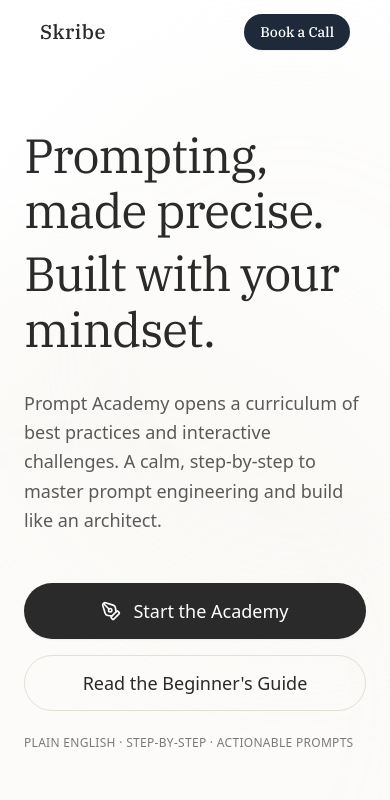
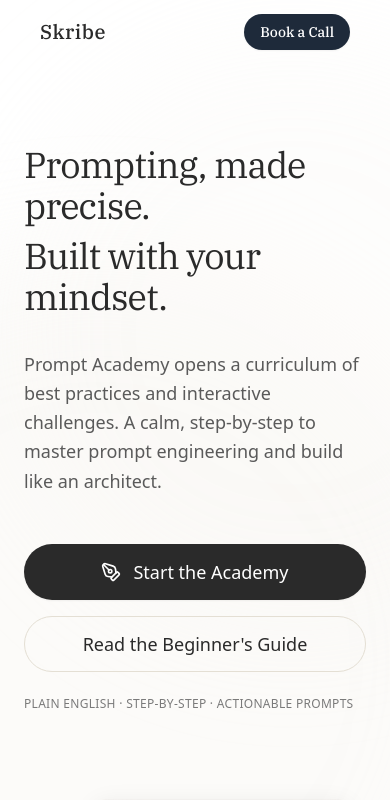
Before and after one commit to HenriquesPontes/Prompt-Academy, a Next.js app: page / in a window 390 px wide. Shown: the top 800 px of the page. Built offline with nearby package versions, Linux system fonts and the light colour scheme.

Commit message:
Fix mobile layout and resolve Stripe apiVersion build error

```diff
--- a/app/api/checkout/route.ts
+++ b/app/api/checkout/route.ts
@@ -2,7 +2,7 @@
 import Stripe from 'stripe';
 
 const stripe = new Stripe(process.env.STRIPE_SECRET_KEY || '', {
-  apiVersion: '2025-01-27.acacia',
+  apiVersion: '2026-07-29.dahlia',
 });
 
 export async function POST(req: Request) {
--- a/app/api/verify-session/route.ts
+++ b/app/api/verify-session/route.ts
@@ -2,7 +2,7 @@
 import Stripe from 'stripe';
 
 const stripe = new Stripe(process.env.STRIPE_SECRET_KEY || '', {
-  apiVersion: '2025-01-27.acacia',
+  apiVersion: '2026-07-29.dahlia',
 });
 
 export async function GET(req: Request) {
--- a/app/page.tsx
+++ b/app/page.tsx
@@ -20,7 +20,7 @@
       </header>
 
       {/* Main Content */}
-      <main className="mx-auto flex min-h-screen w-full max-w-[100rem] items-center px-6 sm:px-10 py-24">
+      <main className="mx-auto flex min-h-screen w-full max-w-[100rem] items-start lg:items-center px-6 sm:px-10 pt-28 pb-16 lg:py-24">
         <div className="grid w-full grid-cols-1 items-center gap-12 lg:grid-cols-[minmax(0,1.2fr)_minmax(40rem,1fr)] lg:gap-20 mt-8 lg:mt-0 relative z-10">
 
           {/* Left Column: Visual Area - Animated AI Composer */}
@@ -100,7 +100,7 @@
               initial={{ opacity: 0, y: 20 }}
               animate={{ opacity: 1, y: 0 }}
               transition={{ duration: 0.7, delay: 0.1 }}
-              className="text-doc-h1 font-normal tracking-tight leading-[1.15] text-ink md:text-display lg:text-display-md"
+              className="text-4xl font-normal tracking-tight leading-[1.15] text-ink md:text-display lg:text-display-md"
             >
               <span className="block">Prompting, made precise.</span>
               <span className="block mt-2">Built with your mindset.</span>
```
Also changed, not shown: 1 other file (tests, documents, lock files or other folders).
